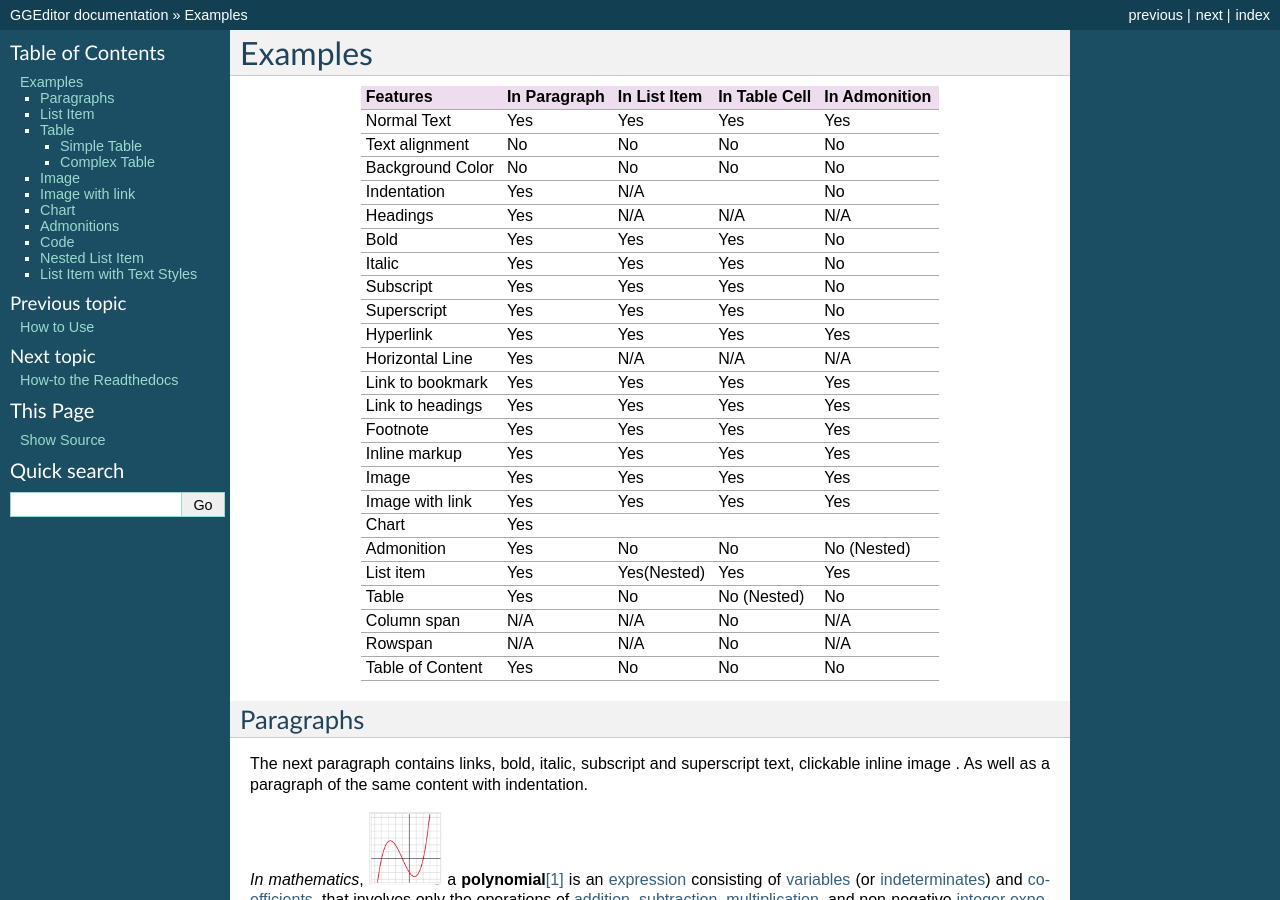
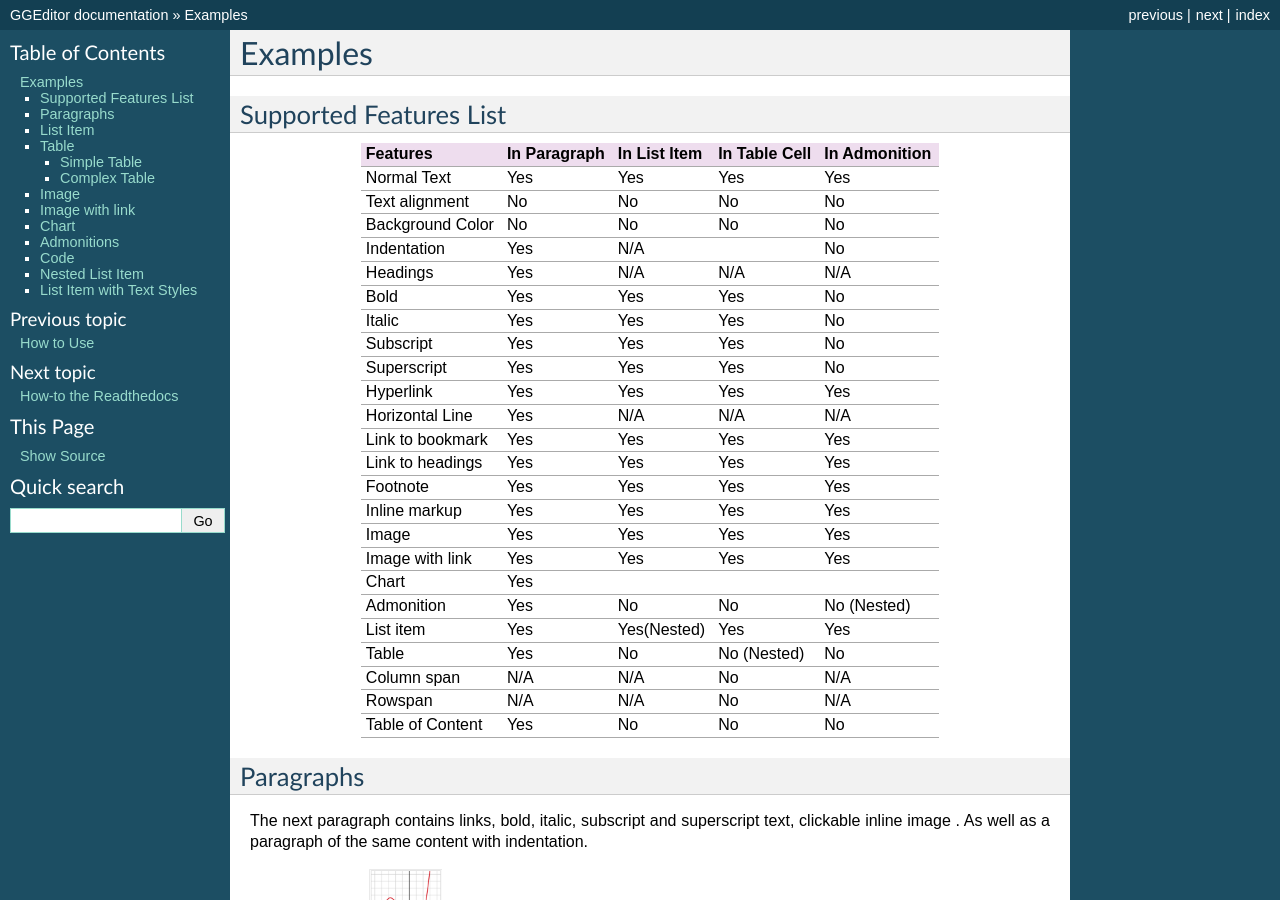
Before and after one commit to iapyeh/GGeditor, a Sphinx documentation site: the page built from docs/Examples.rst, in a window 1280 px wide and 900 px high. Built offline with Sphinx 7.4.7, drawn with Linux system fonts in a browser that asks for light colours.

Commit message:
Google Docs reST Editor@2016-11-22 17:35:20

```diff
--- a/docs/Examples.rst
+++ b/docs/Examples.rst
@@ -3,6 +3,11 @@
 
 Examples
 ********
+
+.. _h2f53596b5c94e4f13444a141f6d6632:
+
+Supported Features List
+=======================
 
 
 +----------------+------------+------------+-------------+-------------+
```
